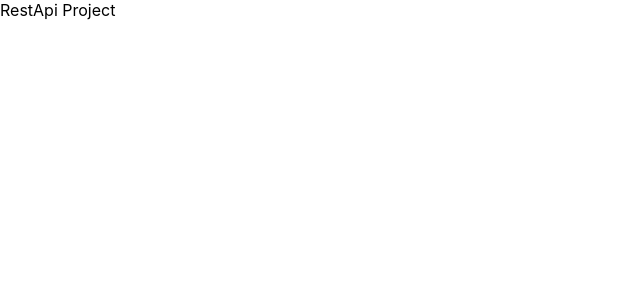
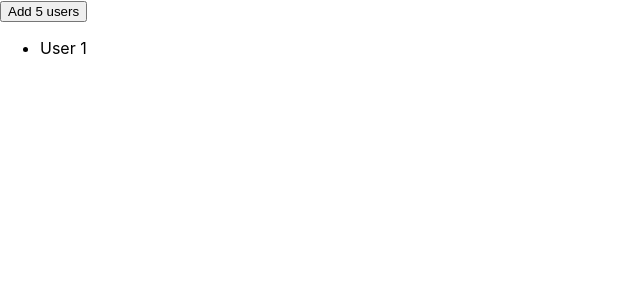
Before and after one commit to AdrianoX/Fetch-Api-RestApi---Memento-Reminder-project, a React (Create React App) app in the folder restapi-app/: page / in a window 1280 px wide. Shown: the top 300 px of the page, without its empty margins (0-640 px from the left). Built offline with nearby package versions, Linux system fonts and the light colour scheme.

Commit message:
Add button(s) component's

```diff
--- a/restapi-app/src/components/App.js
+++ b/restapi-app/src/components/App.js
@@ -1,7 +1,17 @@
+import React, { Component } from "react";
 import "./App.css";
+import UsersList from "./UsersList";
+import ButtonFetchUsers from "./ButtonFetchUsers";
 
-function App() {
-  return <div>RestApi Project</div>;
+class App extends Component {
+  render() {
+    return (
+      <div>
+        <ButtonFetchUsers />
+        <UsersList />
+      </div>
+    );
+  }
 }
 
 export default App;
--- /dev/null
+++ b/restapi-app/src/components/ButtonFetchUsers.js
@@ -0,0 +1,6 @@
+import React from "react";
+const ButtonFetchUsers = () => {
+  return <button>Add 5 users</button>;
+};
+
+export default ButtonFetchUsers;
--- /dev/null
+++ b/restapi-app/src/components/UsersList.js
@@ -0,0 +1,11 @@
+import React from "react"; // imr <- skrót
+const UsersList = () => {
+  //sfc <-- skrót do stworzenie struktury
+  return (
+    <ul>
+      <li>User 1</li>
+    </ul>
+  );
+};
+
+export default UsersList;
```
